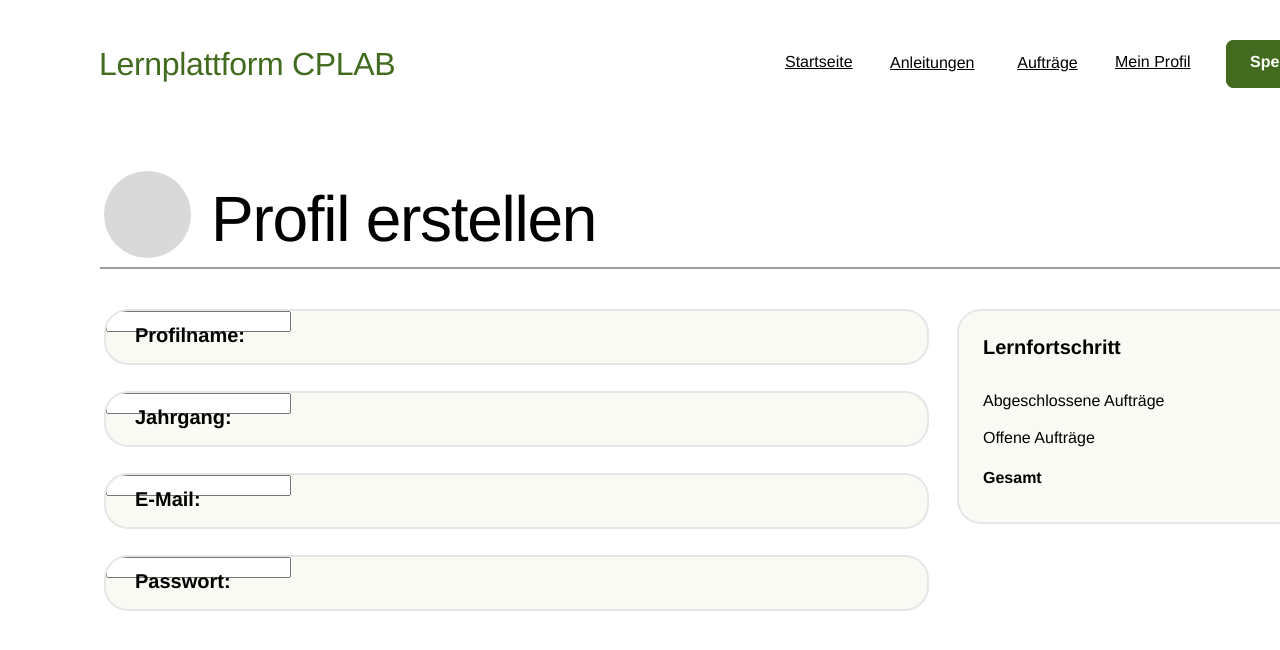
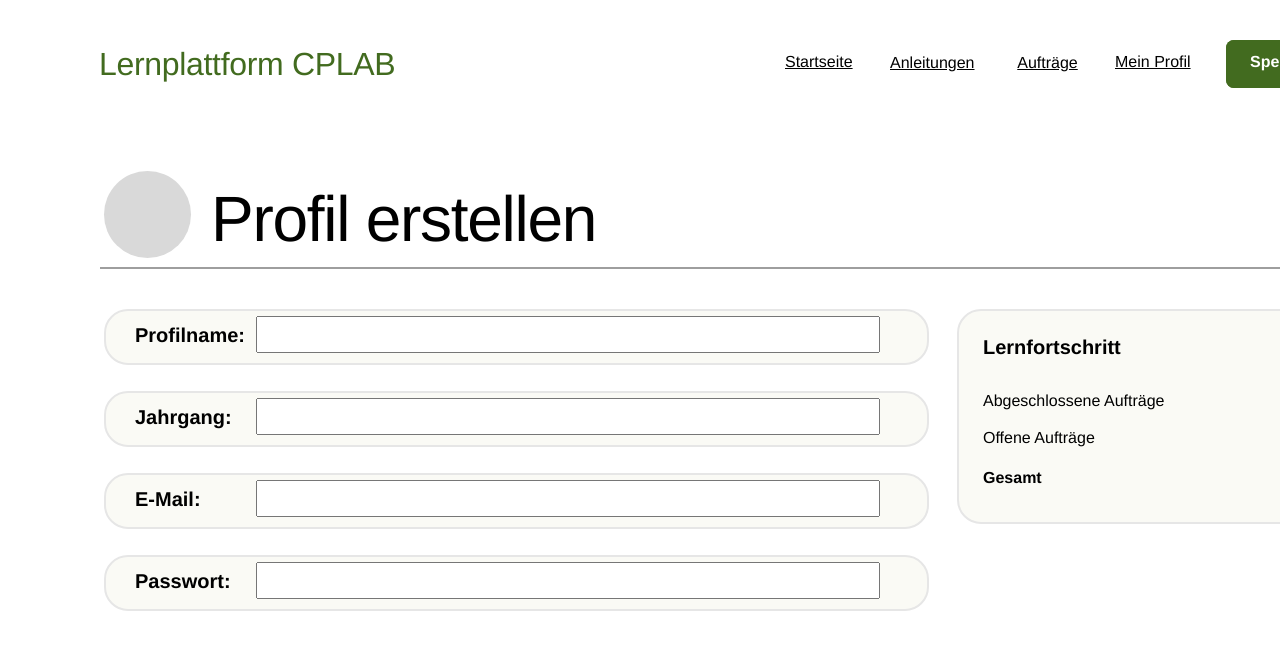
Before and after one commit to JImmi05/Diplomarbeit_JPM, a Vue app in the folder Programmierung/Lernplattform_CPLab/: page / in a window 1280 px wide. Both pictures are taken after a click on the button "Erste Schritte". Shown: the top 650 px of the page. Built offline with nearby package versions, Linux system fonts and the light colour scheme; grey boxes are pictures that could not be loaded.

Commit message:
input style
input style angepasst

```diff
--- a/Programmierung/Lernplattform_CPLab/src/components/Profil_erstellen.vue
+++ b/Programmierung/Lernplattform_CPLab/src/components/Profil_erstellen.vue
@@ -451,4 +451,11 @@
     top: 40px;
     white-space: nowrap;
   }
+
+  .profil-anlegen input {
+  margin-top: 5px;
+  margin-left: 150px;
+  height: 60%;
+  width: 75%;
+}
   </style>
```
